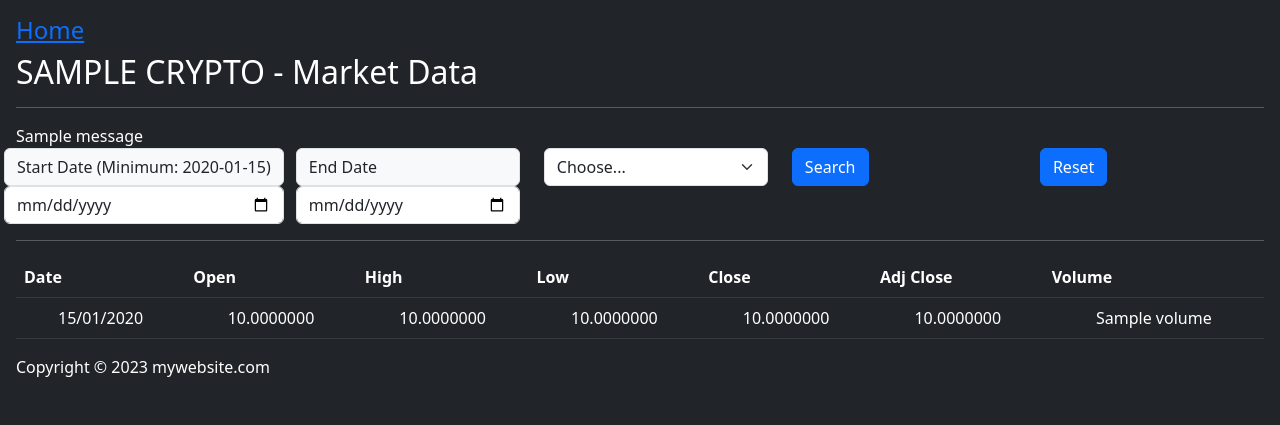
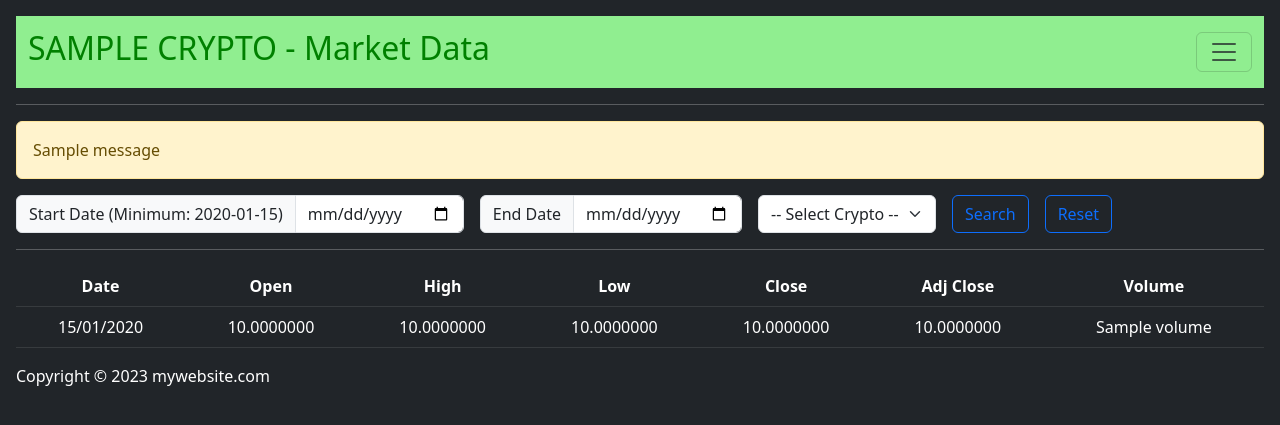
Before and after one commit to paasxx/crypto-site, a Django app: template app_crypto/templates/app_crypto/crypto_list.html in a window 1280 px wide. Shown: the top 425 px of the page. Run offline with Django 4.2, Linux system fonts and the light colour scheme; the template is opened without the code that fills it: most values are stand-ins (such as "Sample title", 1, 10 or a date in 2020); one stand-in notice (Sample message) is shown; some libraries are stand-ins or nearby versions.

Commit message:
implementing navbar

```diff
--- a/app_crypto/static/app_crypto/style.css
+++ b/app_crypto/static/app_crypto/style.css
@@ -21,3 +21,7 @@ body {
     background-color: #f6ecfe;
     margin: 40px 20px 10px;
 }
+
+.navbar {
+    background-color: rgb(156, 54, 211);
+}
--- a/app_crypto/templates/app_crypto/base.html
+++ b/app_crypto/templates/app_crypto/base.html
@@ -14,14 +14,68 @@
     <link rel="stylesheet" type="text/css" href="{% static 'app_crypto/css/bootstrap.css' %}" />
 
 
-    <title>{% block title %} {% endblock %}</title>
+
 </head>
 
 <body class="p-3 mb-2 bg-dark text-white">
+    <style>
+        /* Modify the background color */
 
-    <a href="{%url 'home' %}">
-        <h4>Home</h4>
-    </a>
+        .navbar-custom {
+            background-color: lightgreen;
+        }
+
+        /* Modify brand and text color */
+
+        .navbar-custom .navbar-brand,
+        .navbar-custom .navbar-text {
+            color: green;
+        }
+    </style>
+
+
+    <nav class="navbar navbar-custom">
+        <div class="container-fluid">
+            <a class="navbar-brand" href="#">{% block title %} {% endblock %}</a>
+            <button class="navbar-toggler" type="button" data-bs-toggle="collapse"
+                data-bs-target="#navbarSupportedContent" aria-controls="navbarSupportedContent" aria-expanded="false"
+                aria-label="Toggle navigation">
+                <span class="navbar-toggler-icon"></span>
+            </button>
+            <div class="collapse navbar-collapse" id="navbarSupportedContent">
+                <ul class="navbar-nav me-auto mb-2 mb-lg-0">
+                    <li class="nav-item">
+                        <a class="nav-link active" aria-current="page" href="{%url 'home' %}">Home</a>
+                    </li>
+                    <li class="nav-item">
+                        <a class="nav-link" href="#">Link</a>
+                    </li>
+                    <li class="nav-item dropdown">
+                        <a class="nav-link dropdown-toggle" href="#" role="button" data-bs-toggle="dropdown"
+                            aria-expanded="false">
+                            Dropdown
+                        </a>
+                        <ul class="dropdown-menu">
+                            <li><a class="dropdown-item" href="#">Action</a></li>
+                            <li><a class="dropdown-item" href="#">Another action</a></li>
+                            <li>
+                                <hr class="dropdown-divider">
+                            </li>
+                            <li><a class="dropdown-item" href="#">Something else here</a></li>
+                        </ul>
+                    </li>
+                    <li class="nav-item">
+                        <a class="nav-link disabled">Disabled</a>
+                    </li>
+                </ul>
+                <form class="d-flex" role="search">
+                    <input class="form-control me-2" type="search" placeholder="Search" aria-label="Search">
+                    <button class="btn btn-outline-success" type="submit">Search</button>
+                </form>
+            </div>
+        </div>
+    </nav>
+
     {% block head %}
     {% endblock head %}
 
--- a/app_crypto/templates/app_crypto/crypto_list.html
+++ b/app_crypto/templates/app_crypto/crypto_list.html
@@ -1,80 +1,100 @@
 {% extends "app_crypto/base.html" %}
 
+
+{% block title %}
+<h2>{{crypto|upper}} - Market Data </h2>
+{% endblock title %}
 
 
 {% block head %}
 
-{% endblock %}
+{% endblock head %}
 
 
 {% block content %}
-<h2>{{crypto|upper}} - Market Data </h2>
+
+
+
 
 <hr>
 
+{% if messages %}
+
+{% for message in messages %}
+<div class="alert alert-warning" role="alert">
+    {{message}}
+</div>
+
+{% endfor %}
+{% endif %}
 
 
-<form method="get" action="">
 
-    {% for msg in messages%}
-    {{msg}}
-    {% endfor %}
+<form class="row row-cols-lg-auto g-3 align-items-center" method="get" action="">
 
-    <div class="row ">
-        <div class="col">
-            <div class="row"> <span class="input-group-text" id="inputGroup-sizing-sm">Start Date (Minimum:
-                    {{min_date_table|date:'Y-m-d'}})</span>
-                <input type="date" class="form-control" id="startDate" name="startDate" min="2009-01-03"
-                    aria-label="Sizing example input" aria-describedby="inputGroup-sizing-sm">
-            </div>
 
+
+    <div class="col-12">
+        <div class="input-group">
+            <span class="input-group-text" id="inputGroup-sizing-sm">Start Date (Minimum:
+                {{min_date_table|date:'Y-m-d'}})</span>
+            <input type="date" class="form-control" id="startDate" name="startDate" min="2009-01-03"
+                aria-label="Sizing example input" aria-describedby="inputGroup-sizing-sm">
         </div>
-        <div class="col">
+    </div>
+
+    <div class="col-12">
+        <div class="input-group">
             <span class="input-group-text " id="inputGroup-sizing-sm">End Date</span>
             <input type="date" class="form-control" id="endDate" name="endDate" min="2009-01-03"
                 aria-label="Sizing example input" aria-describedby="inputGroup-sizing-sm">
         </div>
 
-        <div class="col">
-            <label class="visually-hidden" for="inlineFormSelectPref">Preference</label>
-            <select class="form-select" id="inlineFormSelectPref">
-                <option selected>Choose...</option>
-                <option value="1">One</option>
-                <option value="2">Two</option>
-                <option value="3">Three</option>
-            </select>
-        </div>
+    </div>
 
+    <div class="col-12">
 
-        <div class="col">
-            <label class="visually-hidden" for="btn btn-primary">Preference</label>
-            <button type="submit" class="btn btn-primary" id="search">Search</button>
-        </div>
-        <div class="col">
-            <label class="visually-hidden" for="btn btn-primary">Preference</label>
-            <button type="reset" class="btn btn-primary" id="reset">Reset</button>
-        </div>
+        <select class="form-select" id="inlineFormSelectPref">
 
+            <option disabled hidden selected> -- Select Crypto --</option>
+            {% for i in currencies %}
+
+            <option value="{{i}}">{{i}}</option>
+
+            {% endfor %}
+
+        </select>
     </div>
 
 
+    <div class="col-12">
+        <label class="visually-hidden" for="btn btn-outline-primary">Preference</label>
+        <button type="submit" class="btn btn-outline-primary" id="search">Search</button>
+    </div>
+
+    <div class="col-12">
+        <label class="visually-hidden" for="btn btn-outline-primary">Preference</label>
+        <button type="reset" class="btn btn-outline-primary" id="reset">Reset</button>
+    </div>
 
 
 </form>
 
 
 
+
+
 <hr>
 
-<table class="table table-dark" id="market_data_table ">
+<table class="table table-dark table-hover" id="market_data_table ">
     <tr>
-        <th>Date</th>
-        <th>Open</th>
-        <th>High</th>
-        <th>Low</th>
-        <th>Close</th>
-        <th>Adj Close</th>
-        <th>Volume</th>
+        <th style="text-align: center">Date</th>
+        <th style="text-align: center">Open</th>
+        <th style="text-align: center">High</th>
+        <th style="text-align: center">Low</th>
+        <th style="text-align: center">Close</th>
+        <th style="text-align: center">Adj Close</th>
+        <th style="text-align: center">Volume</th>
     </tr>
 
     {% for value in crypto_data|dictsortreversed:'date' %}
@@ -91,6 +111,8 @@
 
 </table>
 
+<script src="static/app_crypto/script.js"></script>
+
 
 
 {% endblock content %}
--- a/app_crypto/templates/app_crypto/home.html
+++ b/app_crypto/templates/app_crypto/home.html
@@ -1,6 +1,9 @@
 {% extends "app_crypto/base.html" %}
 
 
+{% block title %}
+<h2>Cryptocurrencies Data </h2>
+{% endblock title %}
 
 {% block head %}
 
@@ -10,7 +13,7 @@
 
 {% block content %}
 
-<h2>Cryptocurrencies Data </h2>
+
 
 
 <table class="table table-dark">
```
